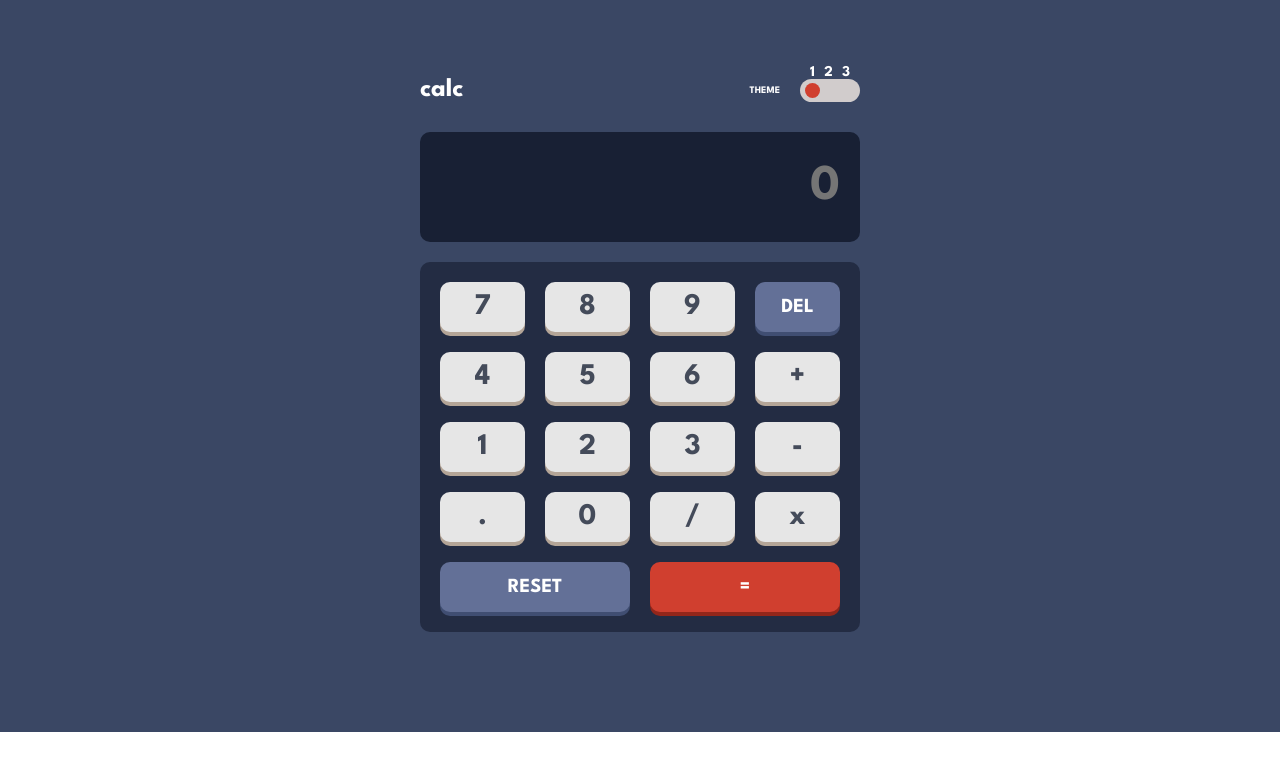
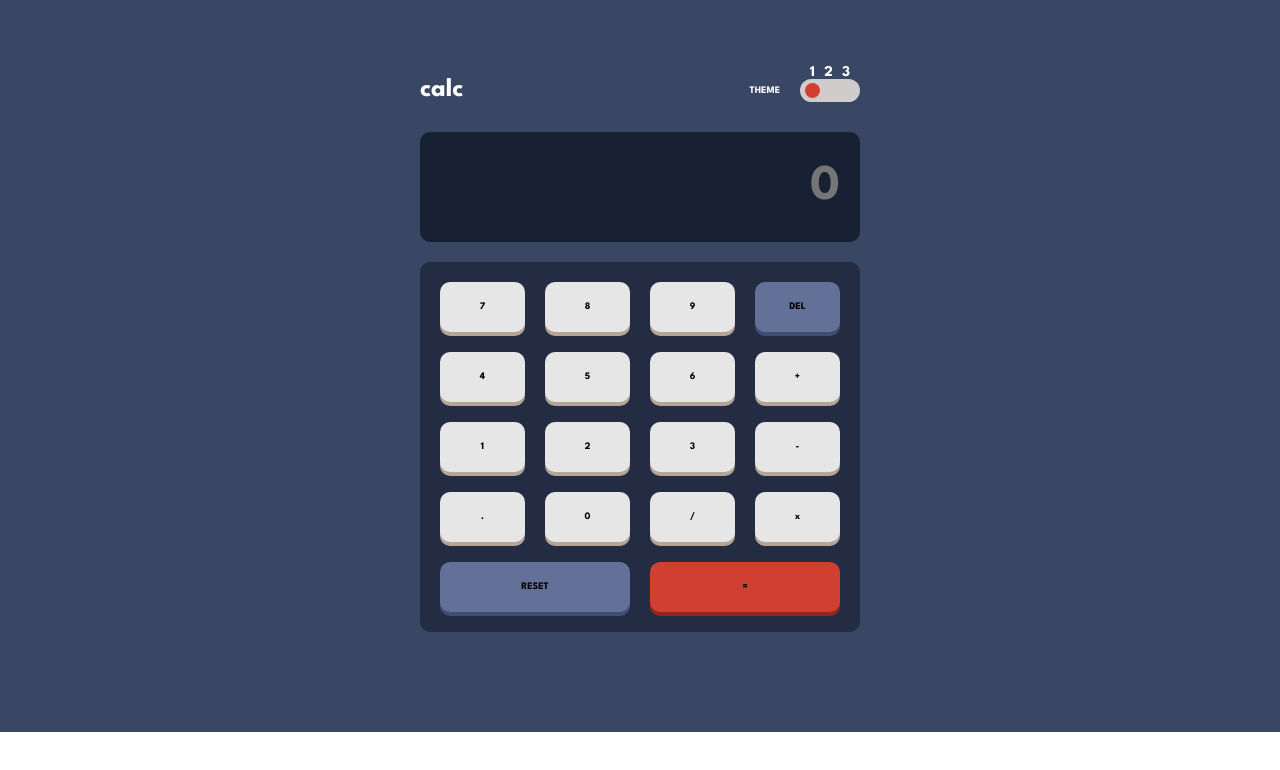
Before and after one commit to omima-atef/calculator-app, a React (Vite) app: page / in a window 1280 px wide. Shown: the top 770 px of the page. Built offline with nearby package versions, Linux system fonts and the light colour scheme.

Commit message:
updat v7

```diff
--- a/src/App.jsx
+++ b/src/App.jsx
@@ -145,8 +145,6 @@ function InputKey({ value, displayNums }) {
         value === "=" ? "equal" : ""
       }`}
       onClick={() => displayNums(value)}
-    >
-      <input
       tabIndex={0}
       onKeyDown={(e) => {
         if (e.key === "Enter" || e.key === " ") {
@@ -155,10 +153,9 @@ function InputKey({ value, displayNums }) {
       }}
       aria-pressed="false"
       aria-label={`button ${value}`}
-        type="button"
-        value={value}
-        readOnly
-      />
+      role="button"
+    >
+      {value}
     </span>
   );
 }
```
Lines whose indentation alone changed are shown as unchanged.
